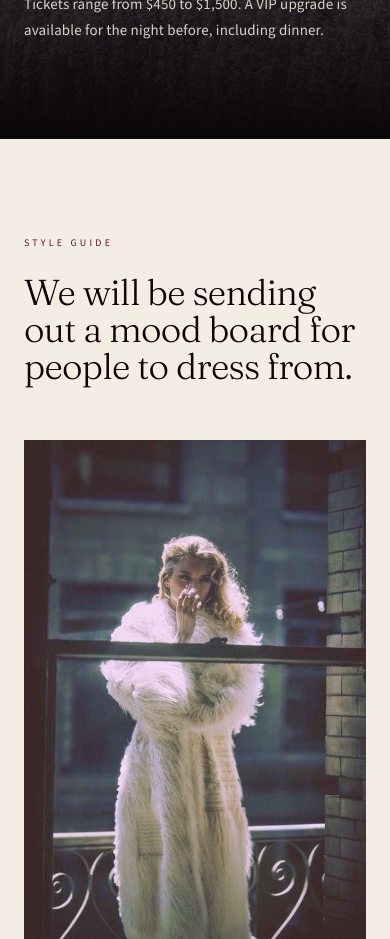
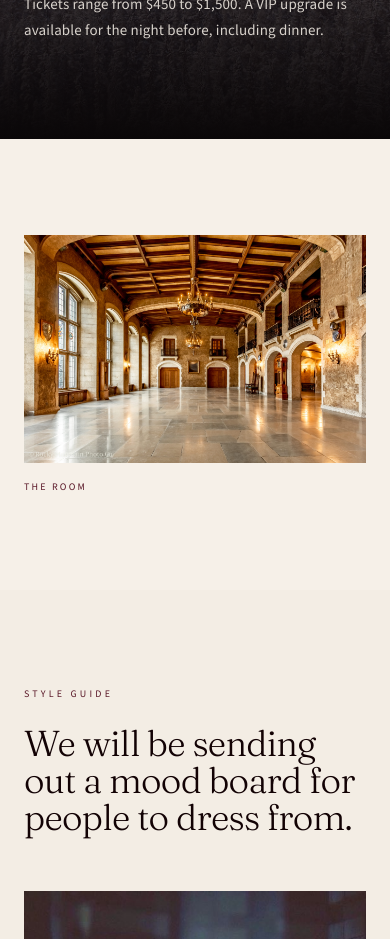
Before and after one commit to westrosemedia/wildly-wealthy-woman-live, a Next.js app: page / in a window 390 px wide. Shown: the part 1380-2319 px from the top of the page. Built offline with nearby package versions, Linux system fonts and the light colour scheme; no server answers.

Commit message:
Add the likely event-room interior to Event Overview and tickets.
Co-authored-by: stephanie <stephanie@westrosemedia.com>

```diff
--- a/src/app/page.tsx
+++ b/src/app/page.tsx
@@ -61,6 +61,17 @@ export default function Home() {
         </div>
       </section>
 
+      <section className="bg-ivory">
+        <div className="mx-auto max-w-[88rem] px-6 py-24 md:px-12 md:py-36">
+          <figure>
+            <MediaFrame slot={mediaSlots.eventRoom} />
+            <figcaption className="mt-4 text-[10px] tracking-[0.22em] text-mink uppercase">
+              {mediaSlots.eventRoom.caption}
+            </figcaption>
+          </figure>
+        </div>
+      </section>
+
       <StyleGuideSection />
 
       <section className="bg-ivory">
--- a/src/app/sponsors/page.tsx
+++ b/src/app/sponsors/page.tsx
@@ -188,6 +188,12 @@ export default function SponsorsPage() {
           <p className="font-heading mt-8 max-w-4xl text-3xl leading-[1.12] font-light text-chocolate md:text-6xl">
             {copy.tickets.range}
           </p>
+          <figure className="mt-16 md:mt-24">
+            <MediaFrame slot={mediaSlots.eventRoom} />
+            <figcaption className="mt-4 text-[10px] tracking-[0.22em] text-mink uppercase">
+              {mediaSlots.eventRoom.caption}
+            </figcaption>
+          </figure>
         </div>
       </Section>
 
--- a/src/lib/media.ts
+++ b/src/lib/media.ts
@@ -76,6 +76,15 @@ export const mediaSlots: Record<string, MediaSlot> = {
     filename: "banff-springs.jpg",
     aspect: "aspect-[16/10]",
     objectClass: "object-[52%_48%]",
+  },
+  eventRoom: {
+    id: "eventRoom",
+    kind: "image",
+    src: "/media/room.jpg",
+    alt: "The room",
+    caption: "The room",
+    filename: "room.jpg",
+    aspect: "aspect-[3/2]",
   },
   speakersBridgetJackie: {
     id: "speakersBridgetJackie",
```
Also changed, not shown: public/media/README.md, public/media/room.jpg (added).
